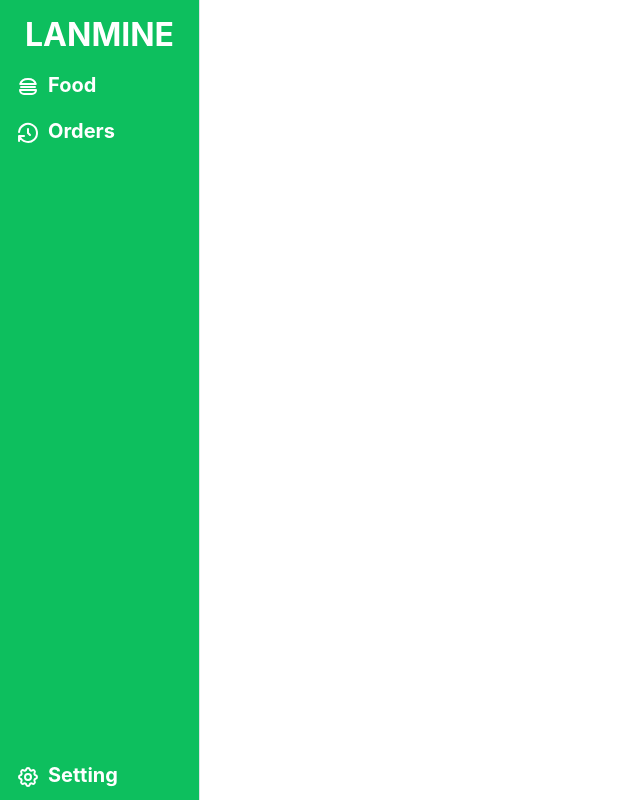
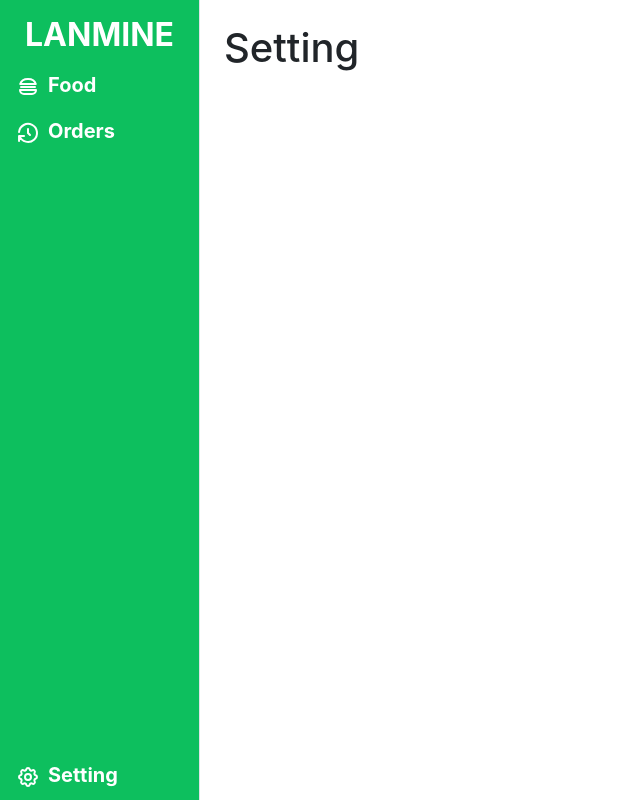
Before and after one commit to S4NHXNU1/lanmine-food-delivery, a React (Create React App) app: page /setting in a window 1280 px wide. Shown: the whole page, without its empty margins (0-640 px from the left). Built offline with nearby package versions, Linux system fonts and the light colour scheme.

Commit message:
feat: init setting page

```diff
--- a/src/App.js
+++ b/src/App.js
@@ -6,6 +6,7 @@ import McDonald from './pages/McDonald';
 import { Toast } from 'bootstrap'
 import { useRef } from 'react';
 import UnavailableToast from './components/UnavailableToast';
+import Setting from './pages/Setting';
 
 function App() {
 
@@ -40,7 +41,7 @@ function App() {
             </li>
           </div>
           <li className="nav-item">
-            <Link to="/" className="nav-link fw-bold" style={{fontSize: '1.25rem'}}>
+            <Link to="/setting" className="nav-link fw-bold" style={{fontSize: '1.25rem'}}>
             <IconSettings stroke={2} className='me-2' />Setting
             </Link>
           </li>
@@ -50,6 +51,7 @@ function App() {
         <Routes>
           <Route path="/" element={<Food />} />
           <Route path="/mcdonald" element={<McDonald />} />
+          <Route path="/setting" element={<Setting />} />
         </Routes>
         <UnavailableToast ref={toastRef} />
       </div>
--- /dev/null
+++ b/src/pages/Setting.js
@@ -0,0 +1,7 @@
+export default function Setting() {
+  return (
+    <div>
+      <h1>Setting</h1>
+    </div>
+  );
+}
```
